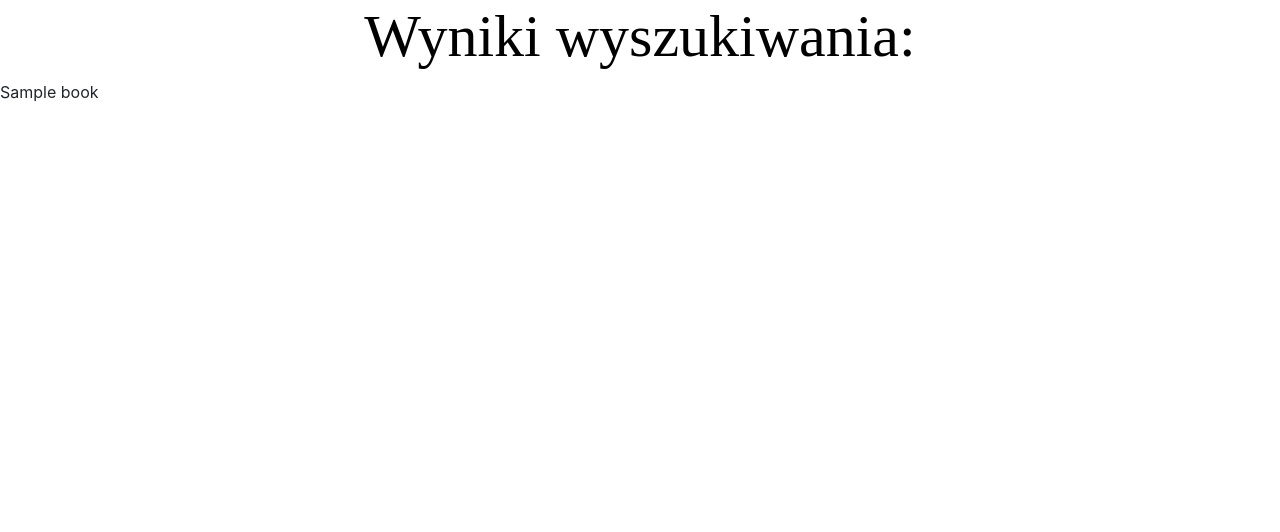
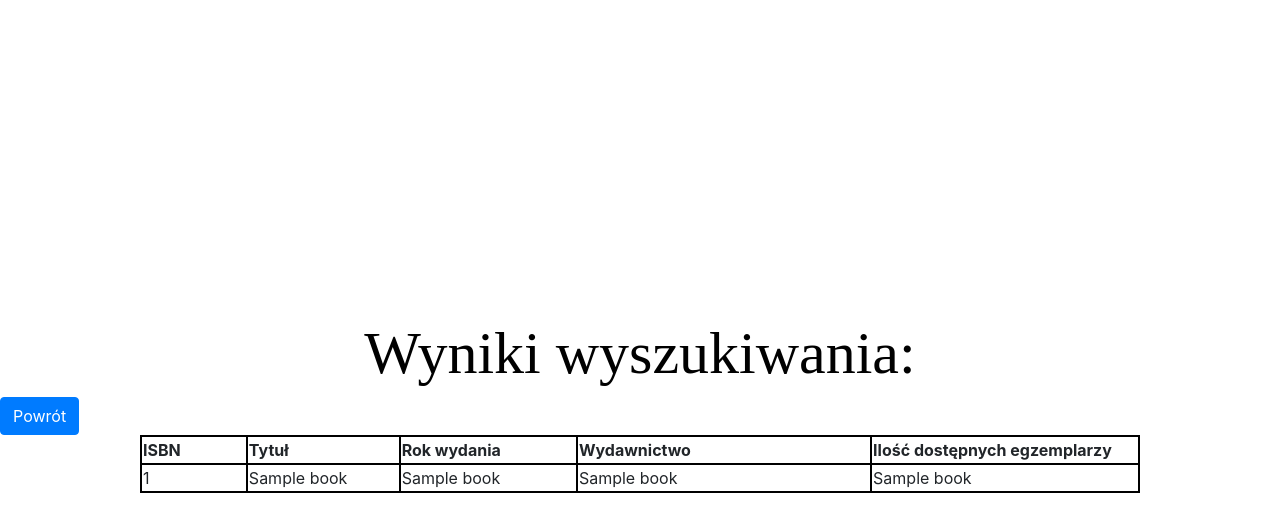
Before and after one commit to jasina007/library, a Flask app: template templates/search.html in a window 1280 px wide. Shown: the top 532 px of the page. Run offline with Flask 3, Linux system fonts and the light colour scheme; the template is opened without the code that fills it: most values are stand-ins (such as "Sample title", 1, 10 or a date in 2020); some libraries are stand-ins or nearby versions.

Commit message:
added table to browser

```diff
--- a/app.py
+++ b/app.py
@@ -12,6 +12,14 @@ app.config['MYSQL_DB'] = 'sql11661169'
 mysql = MySQL(app)
 
 app.secret_key = ' '
+
+#function in order to reduce repeating of code
+def setSession(account, fileToOpen):
+    session['loggedin'] = True
+    session['id'] = account[0]
+    session['username'] = account[4]
+    return render_template(fileToOpen, name=account[1], surname=account[2])
+
 
 @app.route("/")
 def hello_world():
@@ -51,18 +59,12 @@ def loggedIn():
         account = cursor.fetchone()
 
         if account:
-            session['loggedin'] = True
-            session['id'] = account[0]
-            session['username'] = account[4]
-            return render_template("loggedReader.html", name=account[1], surname=account[2])
+            return setSession(account, "loggedReader.html")
         else:
             cursor.execute('SELECT * FROM `pracownicy` WHERE Email = %s AND Haslo = %s', (email, hashPassword))
             accountWorker = cursor.fetchone()
             if accountWorker:
-                session['loggedin'] = True
-                session['id'] = accountWorker[0]
-                session['username'] = accountWorker[4]
-                return render_template("loggedWorker.html", name=accountWorker[1], surname=accountWorker[2])
+                return setSession(accountWorker, "loggedWorker.html")
             else:
                 flash('Wprowadzono niepoprawny email lub hasło')
                 return redirect('/login')
--- a/static/style.css
+++ b/static/style.css
@@ -1,3 +1,12 @@
+
+h1 {
+    font-size: 40px;
+    font-family: 'Times New Roman', Times, serif;
+    font-weight: normal;
+    color: rgb(0, 0, 0);
+    margin-top: 10px;
+}
+
 body {
     display: flex;
     flex-direction: column;
@@ -15,13 +24,6 @@ body {
     text-align: center;
 }
 
-h1 {
-    font-size: 40px;
-    font-family: 'Times New Roman', Times, serif;
-    font-weight: normal;
-    color: rgb(0, 0, 0);
-    margin: 0; /* Remove default margin to center vertically */
-}
 
 p {
     font-family: 'Times New Roman', Times, serif;
@@ -46,3 +48,16 @@ p {
     left: 0;
     margin: 10px;
 }
+
+#tableBooks{
+    align-items: center;
+    border: 2px solid black;
+    align-self: center;
+    margin-inline: 5px;
+    width: 1000px;
+}
+
+th, td{
+    border: 2px solid black;
+    width: 10px;
+}
--- a/templates/search.html
+++ b/templates/search.html
@@ -7,6 +7,7 @@
 <head>
     <title>Wyszukiwarka</title>
     <link rel="stylesheet" href="https://cdn.jsdelivr.net/npm/bootstrap@4.0.0/dist/css/bootstrap.min.css" integrity="sha384-Gn5384xqQ1aoWXA+058RXPxPg6fy4IWvTNh0E263XmFcJlSAwiGgFAW/dAiS6JXm" crossorigin="anonymous">
+    <link rel="stylesheet" href="static/style.css" />
     <style>
         h1{
             font-size: 60px;
@@ -30,9 +31,32 @@
 </head>
 <body>
     <h1>Wyniki wyszukiwania:</h1>
-    <div>
-        {% for book in books %}
-            <div>{{book}}</div>
-        {% endfor %}
-    </div>
+
+    <a href="/" class="mr-auto">
+        <button class='btn btn-primary'>
+            Powrót
+        </button>
+    </a>
+        <table id="tableBooks">
+            <thead>
+            <tr>
+                <th>ISBN</th>
+                <th>Tytuł</th>
+                <th>Rok wydania</th>
+                <th>Wydawnictwo</th>
+                <th>Ilość dostępnych egzemplarzy</th>
+            </tr>
+            </thead>
+            <tbody>
+                {% for book in books %}
+                <tr>
+                    <td>{{book[0]}}</td>
+                    <td>{{book[1]}}</td>
+                    <td>{{book[2]}}</td>
+                    <td>{{book[3]}}</td>
+                    <td>{{book[4]}}</td>
+                </tr>
+                {% endfor %}
+            </tbody>
+        </table>
 </body>
```
